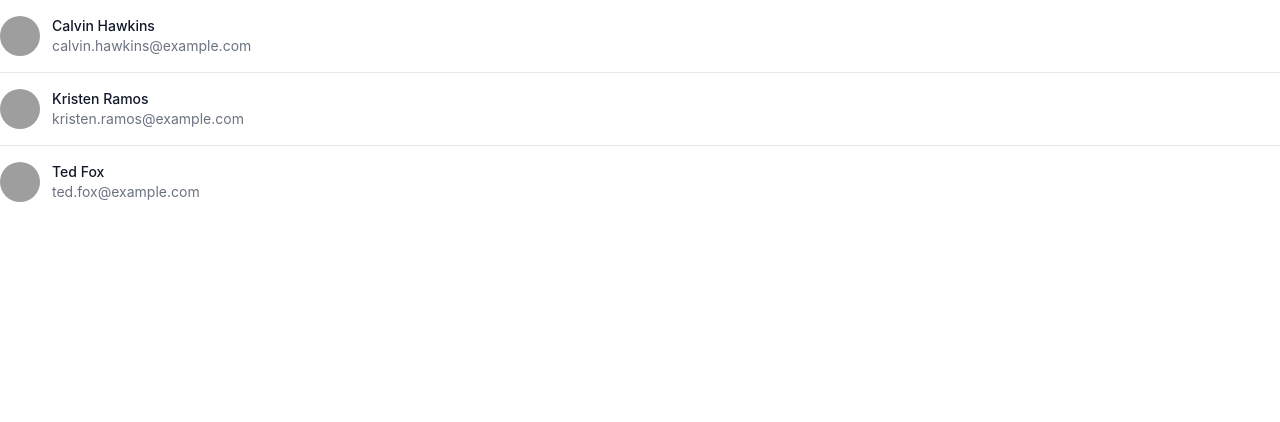
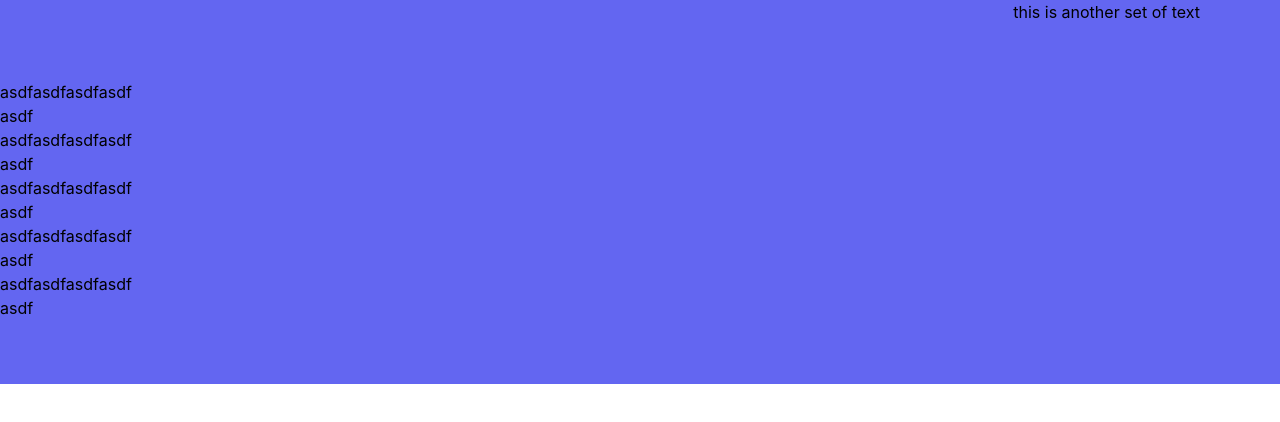
Before and after one commit to gnamikawa/Portfolio, a Next.js app: page /resume in a window 1280 px wide. Shown: the top 422 px of the page. Built offline with nearby package versions, Linux system fonts and the light colour scheme; grey boxes are pictures that could not be loaded.

Commit message:
tailwind config

```diff
--- /dev/null
+++ b/components/fullscreen.tsx
@@ -0,0 +1,7 @@
+export function Fullscreen(props){
+    return <>
+        <div className='h-full w-full relative bg-indigo-500'>
+            {props.children}
+        </div>
+    </>
+}
--- a/pages/resume.tsx
+++ b/pages/resume.tsx
@@ -1,33 +1,19 @@
+import React, { useState } from 'react';
+import { Fullscreen } from '../components/fullscreen';
+
 export default function Resume(){
-    const people = [
-        {
-          name: 'Calvin Hawkins',
-          email: 'calvin.hawkins@example.com',
-          image:
-            'https://images.unsplash.com/photo-1491528323818-fdd1faba62cc?ixlib=rb-1.2.1&ixid=eyJhcHBfaWQiOjEyMDd9&auto=format&fit=facearea&facepad=2&w=256&h=256&q=80',
-        },
-        {
-          name: 'Kristen Ramos',
-          email: 'kristen.ramos@example.com',
-          image:
-            'https://images.unsplash.com/photo-1550525811-e5869dd03032?ixlib=rb-1.2.1&ixid=eyJhcHBfaWQiOjEyMDd9&auto=format&fit=facearea&facepad=2&w=256&h=256&q=80',
-        },
-        {
-          name: 'Ted Fox',
-          email: 'ted.fox@example.com',
-          image:
-            'https://images.unsplash.com/photo-1500648767791-00dcc994a43e?ixlib=rb-1.2.1&ixid=eyJhcHBfaWQiOjEyMDd9&auto=format&fit=facearea&facepad=2&w=256&h=256&q=80',
-        },
-    ]
-    return <ul className="divide-y divide-gray-200">
-      {people.map((person) => (
-        <li key={person.email} className="py-4 flex">
-          <img className="h-10 w-10 rounded-full" src={person.image} alt="" />
-          <div className="ml-3">
-            <p className="text-sm font-medium text-gray-900">{person.name}</p>
-            <p className="text-sm text-gray-500">{person.email}</p>
-          </div>
-        </li>
-      ))}
-    </ul>
+  return <>
+    <div className='h-96'>
+      <Fullscreen>
+        <div className='absolute top-20'>
+          asdfasdfasdfasdf<div>asdf</div>
+          asdfasdfasdfasdf<div>asdf</div>
+          asdfasdfasdfasdf<div>asdf</div>
+          asdfasdfasdfasdf<div>asdf</div>
+          asdfasdfasdfasdf<div>asdf</div>
+        </div>
+        <div className='absolute right-20'>this is another set of text</div>
+      </Fullscreen>
+    </div>
+  </>
 }
--- a/tailwind.config.js
+++ b/tailwind.config.js
@@ -1,4 +1,5 @@
 module.exports = {
+  jit: true,
   content: [
     "./pages/**/*.{js,ts,jsx,tsx}",
     "./components/**/*.{js,ts,jsx,tsx}",
```
Also changed, not shown: package.json (+4 -5 lines), 1 other file (tests, documents, lock files or other folders).
